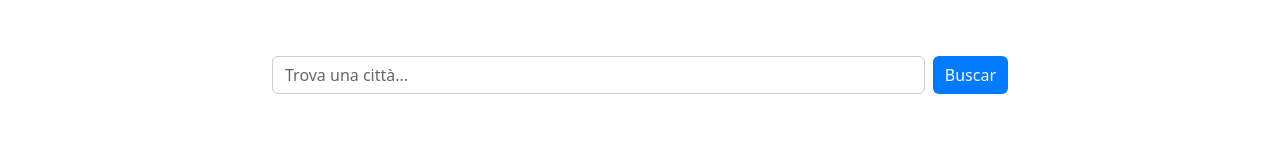
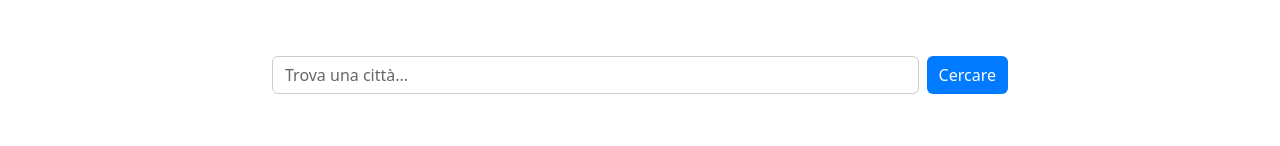
Before and after one commit to SantiRV/RainTonic, a React (Create React App) app in the folder weather-app/: page / in a window 1280 px wide. Shown: the part 188-334 px from the top of the page. Built offline with nearby package versions, Linux system fonts and the light colour scheme.

Commit message:
Mas errores corregidos

```diff
--- a/weather-app/src/components/Favorites.jsx
+++ b/weather-app/src/components/Favorites.jsx
@@ -40,7 +40,7 @@ const Favorites = ({ favorites, onRemove, hourlyData }) => {
                       className="btn btn-info btn-sm"
                       onClick={() => handleExpand(city.name)}
                     >
-                      {expandedCity === city.name ? 'Chiudi' : 'Vedere i dettagli'}
+                      {expandedCity === city.name ? 'Chiudere' : 'Vedere i dettagli'}
                     </button>
                   </div>
                 </div>
--- a/weather-app/src/components/SearchBar.jsx
+++ b/weather-app/src/components/SearchBar.jsx
@@ -22,7 +22,7 @@ const SearchBar = ({ onSearch }) => {
         onChange={(e) => setCity(e.target.value)}
       />
       <button type="submit" className="btn btn-primary">
-        Buscar
+        Cercare
       </button>
     </form>
   );
```
